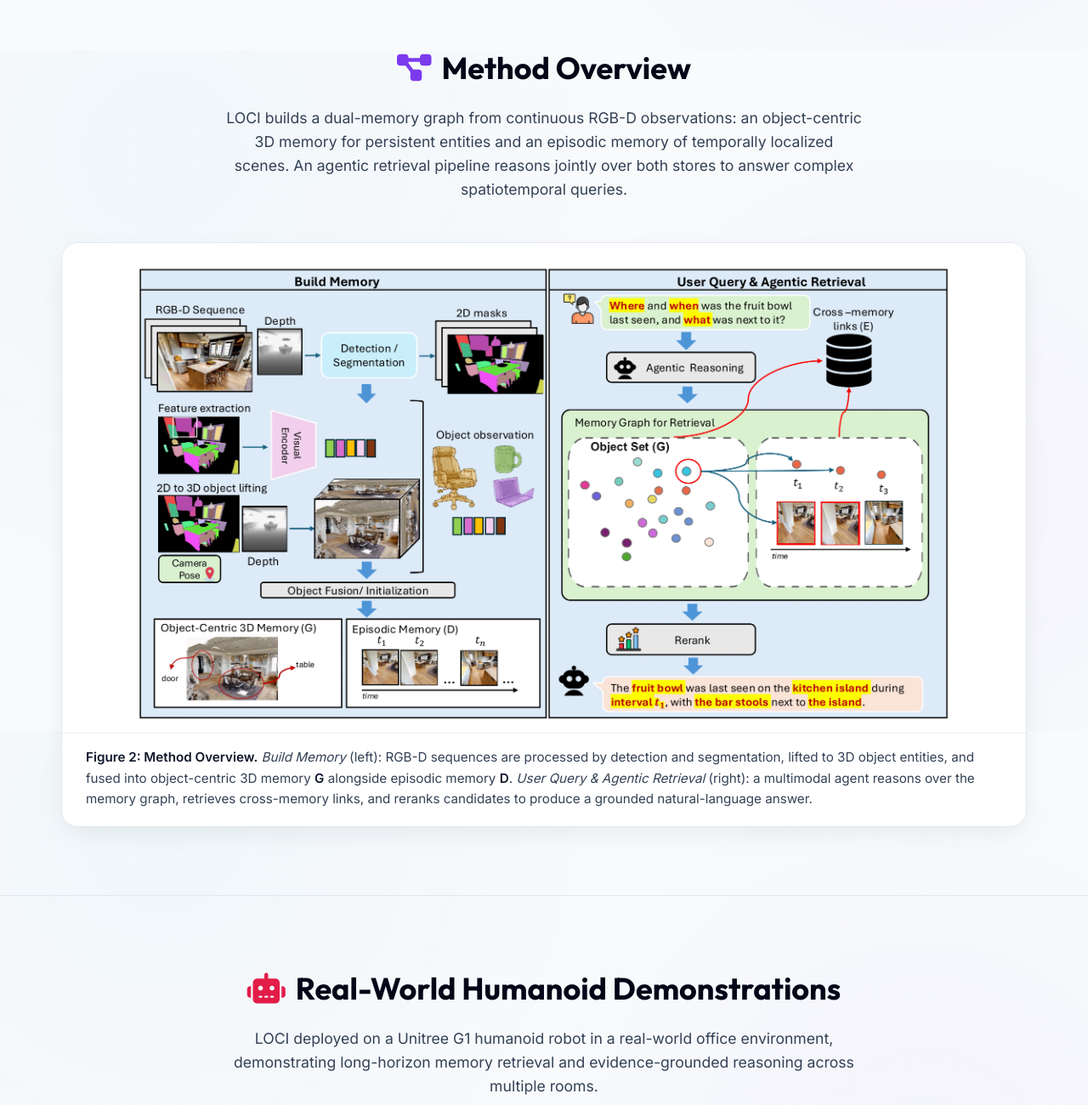
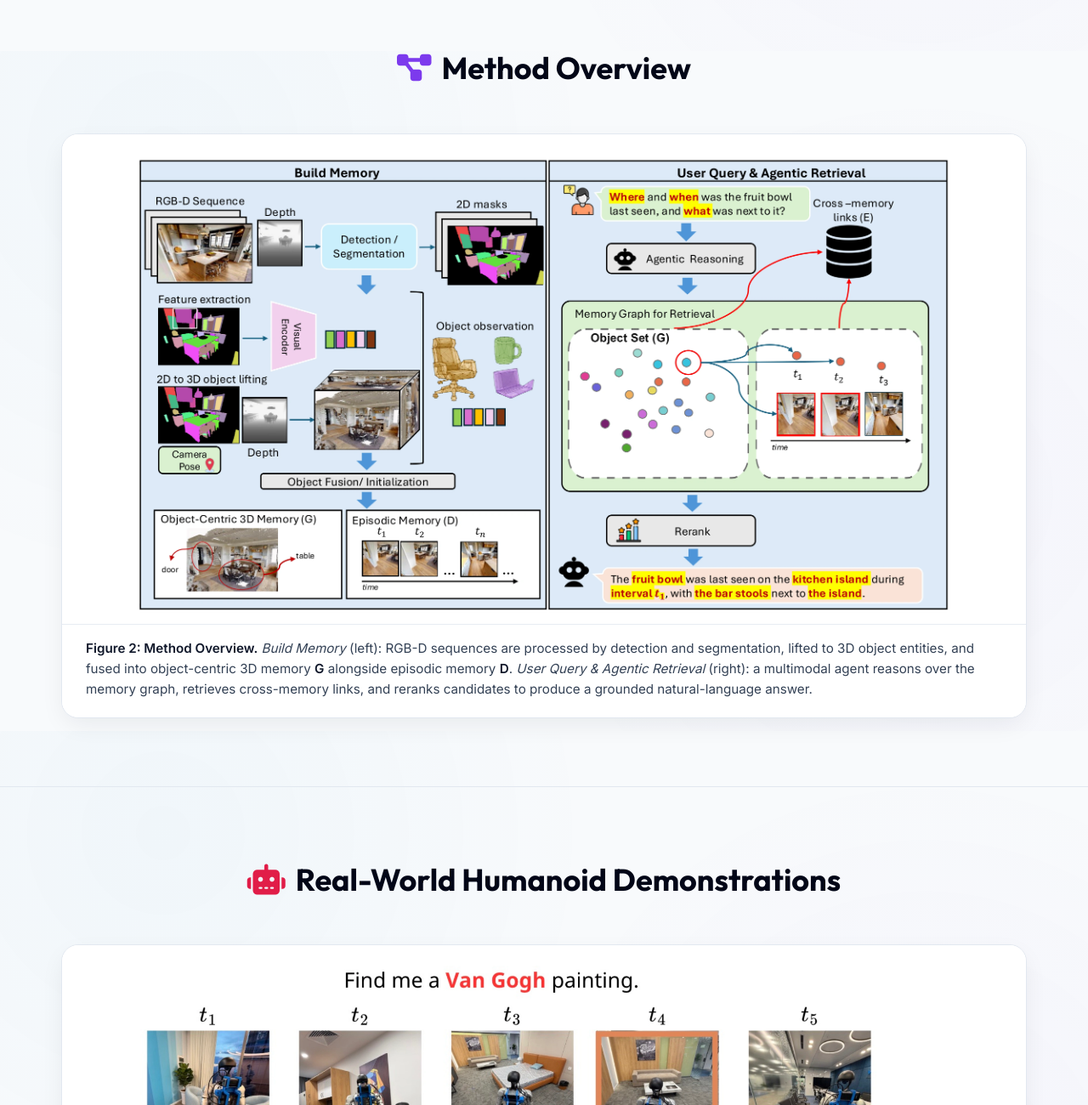
Before and after one commit to loci-memory/loci-memory.github.io, a plain HTML site: page index.html in a window 1280 px wide. Shown: the part 2340-3640 px from the top of the page at 85% size. Drawn offline with Linux system fonts and the light colour scheme.

Commit message:
refactor: remove and comment out section subtitles

```diff
--- a/index.html
+++ b/index.html
@@ -217,10 +217,6 @@ long-horizon memory retrieval and evidence-grounded reason-ing in a real-world o
       <h2 class="section-title">
         <i class="fa-solid fa-diagram-project" style="color: var(--accent-purple);"></i> Method Overview
       </h2>
-      <p class="section-subtitle">
-        LOCI builds a dual-memory graph from continuous RGB-D observations: an object-centric 3D memory for persistent entities and an episodic memory of temporally localized scenes. An agentic retrieval pipeline reasons jointly over both stores to answer complex spatiotemporal queries.
-      </p>
-
       <div class="hero-image-card">
         <div class="hero-image-wrapper">
           <picture>
@@ -248,9 +244,9 @@ long-horizon memory retrieval and evidence-grounded reason-ing in a real-world o
       <h2 class="section-title">
         <i class="fa-solid fa-robot" style="color: var(--accent-rose);"></i> Real-World Humanoid Demonstrations
       </h2>
-      <p class="section-subtitle">
+      <!-- <p class="section-subtitle">
         LOCI deployed on a Unitree G1 humanoid robot in a real-world office environment, demonstrating long-horizon memory retrieval and evidence-grounded reasoning across multiple rooms.
-      </p>
+      </p> -->
 
       <div class="hero-image-card">
         <div class="hero-image-wrapper">
@@ -283,9 +279,9 @@ long-horizon memory retrieval and evidence-grounded reason-ing in a real-world o
         <h2 class="section-title">
           <i class="fa-solid fa-rocket" style="color: var(--accent-purple);"></i> Deliverables & Release Timeline
         </h2>
-        <p class="section-subtitle">
+        <!-- <p class="section-subtitle">
           We are preparing the full open-source release of LOCI. The research manuscript, pretrained foundation model checkpoints, standardized benchmarks, and physical robot demonstrations will be available according to the schedule below.
-        </p>
+        </p> -->
       </div>
 
       <!-- Release Timeline / Roadmap -->
```
